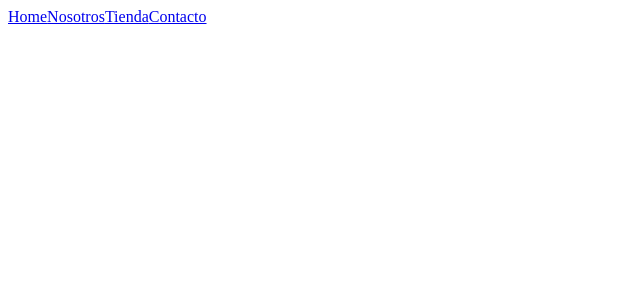
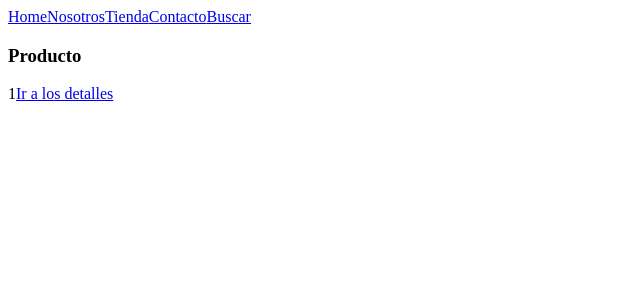
Before and after one commit to salamanca77/practicas-react, a React (Vite) app: page /tienda/1 in a window 1280 px wide. Shown: the top 300 px of the page, without its empty margins (0-640 px from the left). Built offline with nearby package versions, Linux system fonts and the light colour scheme.

Commit message:
cambios eviados

```diff
--- a/package.json
+++ b/package.json
@@ -12,7 +12,7 @@
   "dependencies": {
     "react": "^18.2.0",
     "react-dom": "^18.2.0",
-    "react-router-dom": "6.15.0"
+    "react-router-dom": "^6.15.0"
   },
   "devDependencies": {
     "@types/react": "^18.2.15",
--- a/src/App.jsx
+++ b/src/App.jsx
@@ -3,6 +3,8 @@ import { Home } from '../src/page/Home'
 import  {Nosotros}  from '../src/page/Nosotros'
 import {Tienda} from '../src/page/Tienda'
 import {Contactos} from '../src/page/Contactos'
+import { Buscar } from "./page/Buscar"
+import { Detalles } from "./page/Detalles"
 
 export function App() {
     return (
@@ -12,13 +14,17 @@ export function App() {
             <Link to="nosotros">Nosotros</Link>
             <Link to="tienda">Tienda</Link>
             <Link to="contactos">Contacto</Link>
+            <Link to="buscar" >Buscar</Link>
         </nav>
             <Routes>
                 <Route path="/" element={<Home />} />
                 <Route path="/contacto" element={<Contactos />} />
                 <Route path="/nosotros" element={<Nosotros />} />
-                <Route path="/tienda" element={<Tienda />} />
+                <Route path="/tienda/:fruta" element={<Tienda />}>
+                    <Route path="detalles" element={<Detalles />} />
+                </Route>
                 <Route path="/contactos" element={<Contactos />} />
+                <Route path="/buscar" element={<Buscar />} />
             </Routes>
         </>
     )
--- /dev/null
+++ b/src/page/Buscar.jsx
@@ -0,0 +1,24 @@
+import { Routes, Route, Link } from "react-router-dom"
+
+export function Buscar(){
+
+    const frutas = [
+        "platano",
+        "naranja",
+        "uva",
+        "mango"
+    ]
+
+    return(
+        <section>
+            <ul>
+                {
+                    frutas.map((fruta)=>{
+                      return  ( <li key={fruta}><Link to={`/tienda/${fruta}`}> {fruta}</Link></li>
+                    )})
+                }
+            </ul>
+        </section>
+
+    )
+}
--- /dev/null
+++ b/src/page/Detalles.jsx
@@ -0,0 +1,7 @@
+export function Detalles(){
+    return(
+        <section>
+            <h1>Detalles del producto</h1>
+        </section>
+    )
+}
--- a/src/page/Tienda.jsx
+++ b/src/page/Tienda.jsx
@@ -1,23 +1,16 @@
-import { Routes, Route, Link } from "react-router-dom"
+import { Outlet, useParams } from "react-router"
+import { Link } from "react-router-dom"
 
-export function Tienda(){
-    const frutas = [
-        "platano",
-        "naranja",
-        "uva",
-        "mango"
-    ]
 
-    return(
+export function Tienda() {
+    const {fruta} = useParams()
+
+    return (
         <section>
-            <ul>
-                {
-                    frutas.map((fruta)=>{
-                      return  (<Link key={fruta} to={`/tacos/${fruta}`}><li key={fruta}> enlace</li></Link>
-                    )})
-                }
-            </ul>
+            <h3>Producto</h3>
+            {fruta}
+            <Link to="detalles">Ir a los detalles</Link>
+            <Outlet />
         </section>
-
     )
 }
```
Also changed, not shown: 1 other file (tests, documents, lock files or other folders).
